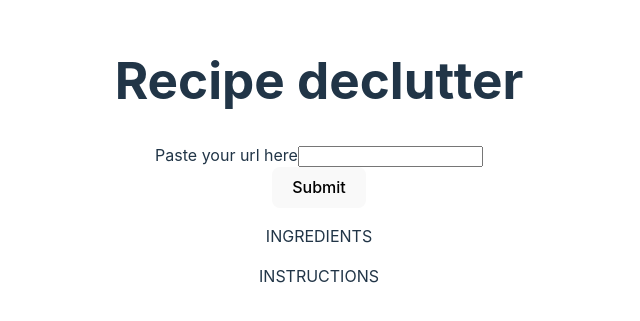
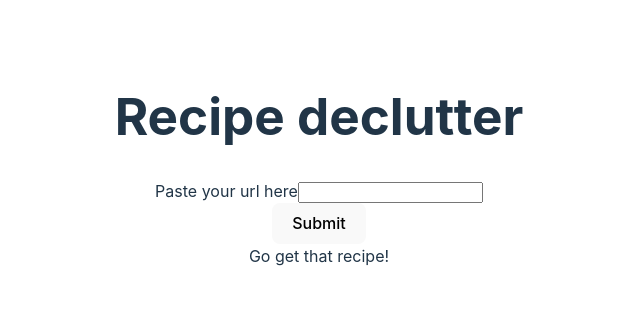
Before and after one commit to JoarHansson/recipe-scraper, a React (Vite) app in the folder client/: page / in a window 1280 px wide. Shown: the part 239-560 px from the top of the page, without its empty margins (321-961 px from the left). Built offline with nearby package versions, Linux system fonts and the light colour scheme.

Commit message:
add loading state

```diff
--- a/client/src/App.tsx
+++ b/client/src/App.tsx
@@ -16,6 +16,7 @@ type Instructions = string[];
 function App() {
   const [recipeData, setRecipeData] = useState<RecipeData>({});
   const [url, setUrl] = useState<string>();
+  const [loading, setLoading] = useState<boolean>(false);
 
   async function getRecipeData(url?: string) {
     const requestOptions = {
@@ -33,6 +34,7 @@ function App() {
 
     const data = await response.json();
 
+    setLoading(false);
     setRecipeData(data);
   }
 
@@ -41,6 +43,7 @@ function App() {
   };
 
   function handleSubmit(event: React.FormEvent<HTMLFormElement>) {
+    setLoading(true);
     event.preventDefault();
     console.log(url);
     getRecipeData(url);
@@ -50,10 +53,11 @@ function App() {
     <div className="App">
       <h1>Recipe declutter</h1>
       <Form handleInputChange={handleInputChange} handleSubmit={handleSubmit} />
+
       {recipeData?.message ? (
         <p>On no! {recipeData.message}</p>
       ) : (
-        <RecipeWrapper recipeData={recipeData} />
+        <RecipeWrapper loading={loading} recipeData={recipeData} />
       )}
     </div>
   );
--- a/client/src/components/Recipe/RecipeWrapper.tsx
+++ b/client/src/components/Recipe/RecipeWrapper.tsx
@@ -3,14 +3,18 @@ import { RecipeCard } from "./RecipeCard";
 
 type Props = {
   recipeData: RecipeData;
+  loading: boolean;
 };
 
-export const RecipeWrapper = ({ recipeData }: Props) => {
+export const RecipeWrapper = ({ recipeData, loading }: Props) => {
   let ingredients = recipeData?.ingredients;
   let instructions = recipeData?.instructions;
+
+  let message = loading ? "Loading..." : "Go get that recipe!";
+
   return (
     <section>
-      {recipeData ? (
+      {Object.keys(recipeData).length > 0 ? (
         <RecipeCard
           ingredients={
             !recipeData
@@ -28,7 +32,7 @@ export const RecipeWrapper = ({ recipeData }: Props) => {
           }
         ></RecipeCard>
       ) : (
-        "Go get that recipe!"
+        message
       )}
     </section>
   );
```
